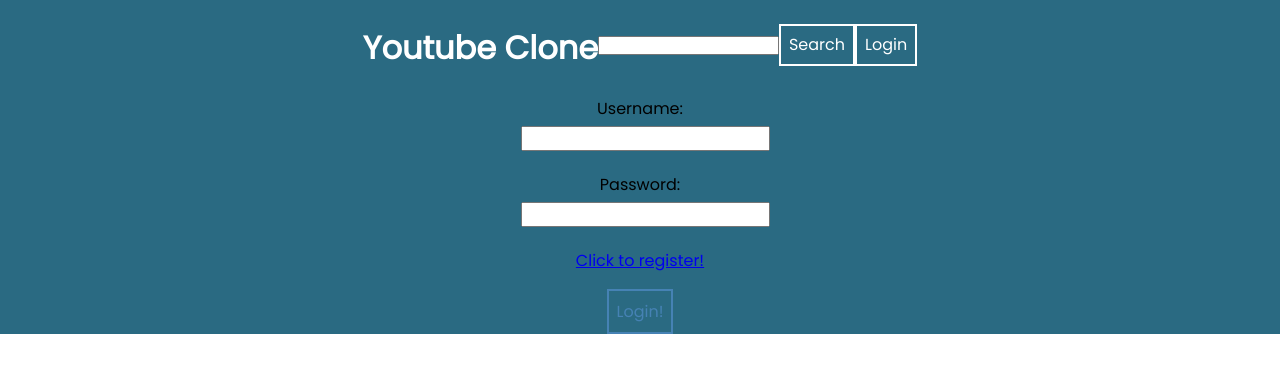
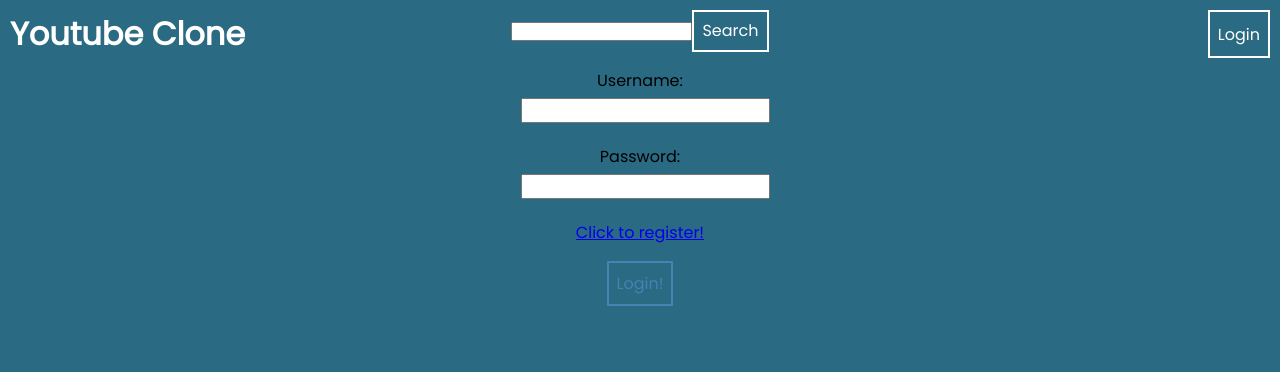
Before and after one commit to TinTooth/youtube-clone, a React (Create React App) app in the folder frontend/: page /login in a window 1280 px wide. Shown: the top 372 px of the page. Built offline with nearby package versions, Linux system fonts and the light colour scheme.

Commit message:
Continued Styling

```diff
--- a/frontend/src/App.css
+++ b/frontend/src/App.css
@@ -57,6 +57,8 @@
   font-size: 17px;
 }
 
-.page{
+
+
+body{
   background-color: #2A6A82;
 }
--- a/frontend/src/components/NavBar/NavBar.css
+++ b/frontend/src/components/NavBar/NavBar.css
@@ -1,17 +1,15 @@
-ul {
-  display: flex;
-  justify-content: center;
-  list-style-type: none;
-}
 
-li {
-  font-size: 1.25rem;
-}
 
 .navBar {
   background: #2A6A82;
   color: white;
-  padding: 1.5rem 2rem;
+  padding: 10px;
+  position: sticky;
+  top: 0;
+  display: flex;
+  justify-content: space-between;
+  list-style-type: none;
+  /* box-shadow: 0px 0px 10px 4px rgba(27, 77, 95, 0.8); */
 }
 
 .navBar button {
@@ -30,4 +28,11 @@
 .brand {
   cursor: pointer;
   font-size: 2rem;
+  width:20%
 }
+
+.log {
+  width: 20%;
+  display: flex;
+  justify-content: flex-end;
+}
--- a/frontend/src/components/NavBar/NavBar.jsx
+++ b/frontend/src/components/NavBar/NavBar.jsx
@@ -11,23 +11,21 @@
 
   return (
     <div className="navBar">
-      <ul>
-        <li className="brand">
+        <div className="brand">
           <Link to="/" style={{ textDecoration: "none", color: "white" }}>
             <b>Youtube Clone</b>
           </Link>
-        </li>
-        <li className="searchbar">
+        </div>
+        <div className="searchbar">
           <SearchBar search = {search} setSearch={setSearch}></SearchBar>
-        </li>
-        <li>
+        </div>
+        <div className="log">
           {user ? (
             <button onClick={logoutUser}>Logout</button>
           ) : (
             <button onClick={() => navigate("/login")}>Login</button>
           )}
-        </li>
-      </ul>
+        </div>
     </div>
   );
 };
--- a/frontend/src/components/RelatedVideos/RelatedVideos.css
+++ b/frontend/src/components/RelatedVideos/RelatedVideos.css
@@ -1,6 +1,5 @@
 .video-container-related {
-    background-color: rgb(180, 184, 182);
-    padding: 9px;
+    /* background-color: #2A6A82; */
     font-size: 15px;
-    gap:10px
+    /* padding-top: 2px; */
 }
--- a/frontend/src/components/RelatedVideos/RelatedVideos.jsx
+++ b/frontend/src/components/RelatedVideos/RelatedVideos.jsx
@@ -28,7 +28,7 @@
             {relatedVideos.map((item,i)=> {
             return(
               <div className="video-container-related" key = {i}>
-              <VideoCard item = {item} displayType = {2}/>
+                <VideoCard item = {item} displayType = {2}/>
               </div>
           )
         })}
--- a/frontend/src/components/VideoCard/VideoCard.css
+++ b/frontend/src/components/VideoCard/VideoCard.css
@@ -14,4 +14,8 @@
     display: flex;
     flex-wrap: nowrap;
     gap: 4px;
+    margin-bottom: 5px;
+    padding: 10px;
+    background-color: rgb(241, 241, 241);
+    box-shadow: 0px 0px 10px 5px rgba(42, 106, 130, 0.3);
 }
--- a/frontend/src/components/VideoCard/VideoCard.jsx
+++ b/frontend/src/components/VideoCard/VideoCard.jsx
@@ -10,7 +10,7 @@
 
 
     return displayType === 1? (
-        <div onClick={handleClick}>
+        <div onClick={handleClick} className = 'search'>
             <div>
                 <img src={item.snippet.thumbnails.medium.url} alt="thumbnail" />
             </div>
--- a/frontend/src/components/VideoPlayer/VideoPlayer.css
+++ b/frontend/src/components/VideoPlayer/VideoPlayer.css
@@ -5,14 +5,27 @@
 .videos-row{
     display: flex;
     flex-wrap: wrap;
-    gap:10px
+    align-content: center;
+    justify-content: space-between;
+    gap:10px;
+    padding-bottom: 10px;
+}
+
+.video-details {
+    background-color: rgb(241, 241, 241);
+    padding: 10px;
+    margin-bottom: 10px;
+    border-bottom: solid 10px #2A6A82;
+    box-shadow: 0px 0px 10px 5px rgba(42, 106, 130, 0.3);
 }
 
 .video-details p {
     font-size: 15px;
     padding: 10px;
+
 }
 
 iframe {
     border: none;
+    box-shadow: 0px 0px 10px 5px rgba(42, 106, 130, 0.3);
 }
--- a/frontend/src/pages/SearchPage/SearchPage.css
+++ b/frontend/src/pages/SearchPage/SearchPage.css
@@ -1,10 +1,13 @@
 .thumbnail-container {
     display: flex;
+    background-color: #8ED8F3;
     flex-wrap: wrap;
     margin: auto;
     justify-content: center;
     width: 1200px;
-    gap: 10px
+    gap: 10px;
+    padding-top: 10px;
+    box-shadow: 0px 10px 20px 10px rgba(27, 77, 95, 0.3);
 }
 
 .video-container{
@@ -12,6 +15,7 @@
     flex-wrap: wrap;
     justify-content: center;
     width: 360px;
-    background-color: aqua;
+    background-color: rgb(241, 241, 241);
     padding-top: 10px;
+    box-shadow: 0px 10px 20px 10px rgba(42, 106, 130, 0.4);
 }
--- a/frontend/src/pages/SearchPage/SearchPage.jsx
+++ b/frontend/src/pages/SearchPage/SearchPage.jsx
@@ -20,7 +20,7 @@
 
 
   async function getSearchResults() {
-    const response = await axios.get(`https://youtube.googleapis.com/youtube/v3/search?part=snippet&maxResults=9&q=${search}&type=Video&key=${ApiKeys.YOUTUBE_API_KEY}`)
+    const response = await axios.get(`https://youtube.googleapis.com/youtube/v3/search?part=snippet&maxResults=12&q=${search}&type=Video&key=${ApiKeys.YOUTUBE_API_KEY}`)
     setSearchResults(response.data.items)
     }
 
--- a/frontend/src/pages/VideoPage/VideoPage.css
+++ b/frontend/src/pages/VideoPage/VideoPage.css
@@ -6,7 +6,7 @@
 }
 
 .video-page {
-    width: 80%;
+    width: 1500px;
     background-color: #8ED8F3;
     margin: auto;
     padding-top: 20px;
```
